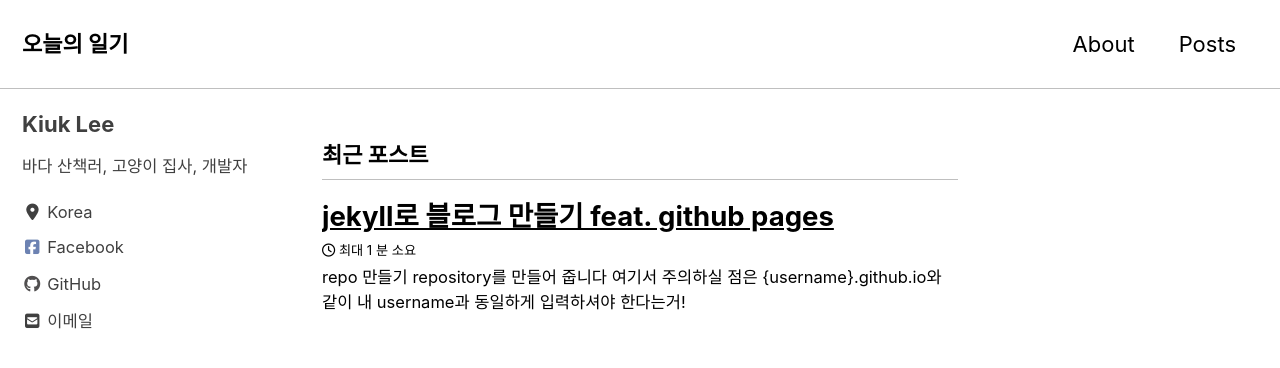
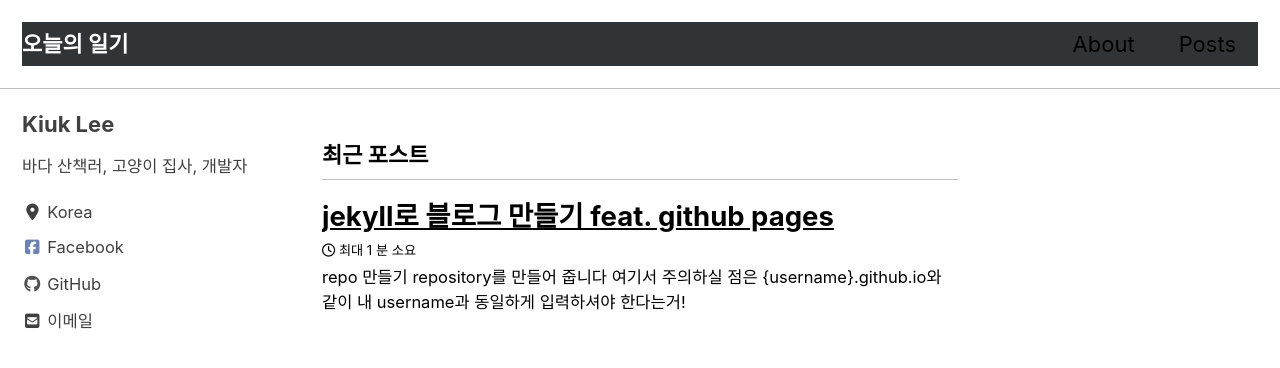
Before and after one commit to lko0901/lko0901.github.io, a Jekyll site: the page built from index.html, in a window 1280 px wide and 900 px high. Shown: the top 368 px of the window. Built offline with Jekyll 4.4.1, drawn with Linux system fonts in a browser that asks for light colours; cached includes are drawn as plain includes; nearby versions of some CDN libraries; the list of posts is cut into pages by our own code.

Commit message:
Update _navigation.scss

```diff
--- a/_sass/minimal-mistakes/_navigation.scss
+++ b/_sass/minimal-mistakes/_navigation.scss
@@ -177,7 +177,7 @@
   -ms-flex-align: center;
   align-items: center;
   min-height: $nav-height;
-  background: $background-color;
+  background: $darker-gray;
 
   a {
     display: block;
@@ -196,6 +196,7 @@
 
     &.site-title {
       margin-left: 0;
+      color: #fff;
     }
   }
 
```
